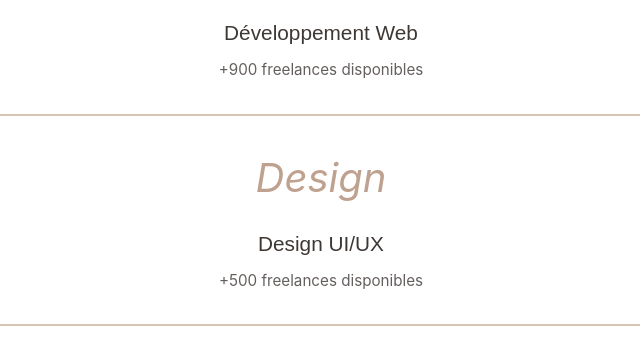
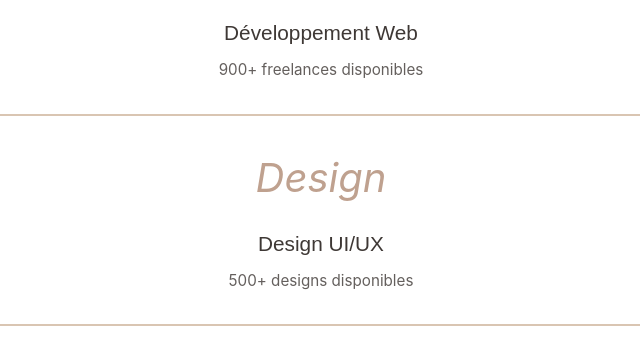
Before and after one commit to TDMDS06/Dolores-Mav-AfriTalent, a plain HTML site: page index.html in a window 1280 px wide. Shown: the part 2063-2405 px from the top of the page, 319-959 px from the left. Drawn offline with nearby package versions, Linux system fonts and the light colour scheme.

Commit message:
JS : compteurs animés au scroll et animations fade-in des sections

```diff
--- a/css/style.css
+++ b/css/style.css
@@ -710,3 +710,17 @@ body.dark-mode .card-valeur {
 body.dark-mode .card-valeur .text-muted {
     color: #b0b0b0 !important;
 }
+/* --- ANIMATIONS AU SCROLL (COMMIT 7) --- */
+
+/* État initial : invisible et légèrement décalé vers le bas */
+.fade-in-section {
+    opacity: 0;
+    transform: translateY(30px);
+    transition: opacity 0.8s ease-out, transform 0.8s ease-out;
+}
+
+/* État animé : visible et à sa place d'origine */
+.fade-in-section.is-visible {
+    opacity: 1;
+    transform: translateY(0);
+}
--- a/index.html
+++ b/index.html
@@ -108,19 +108,19 @@
            </div>
        </section>
 
-       <section>
+       <section class="fade-in-section">
          <div class="container">
              <h2>Catégories de services</h2>
              <div class="categories-raw-container">
                  <div class="category-card">
                       <i class="icon-placeholder">Code</i>
                       <h3>Développement Web</h3>
-                      <p>+900 freelances disponibles</p>
+                      <p><span class="counter" data-target="900">0</span>+ freelances disponibles</p>
                  </div>
                  <div class="category-card">
                      <i class="icon-placeholder">Design</i>
                      <h3>Design UI/UX</h3>
-                     <p>+500 freelances disponibles</p>
+                     <p><span class="counter" data-target="500">0</span>+ designs disponibles</p>
                 </div>
                 <div class="category-card">
                  <i class="icon-placeholder">Marketing</i>
--- a/js/mains.js
+++ b/js/mains.js
@@ -58,3 +58,59 @@ if (backToTopBtn) {
         });
     });
 }
+document.addEventListener("DOMContentLoaded", () => {
+
+    // ==========================================
+    // 1. ANIMATION DES SECTIONS (FADE-IN)
+    // ==========================================
+    const sections = document.querySelectorAll('.fade-in-section');
+
+    const sectionObserver = new IntersectionObserver((entries, observer) => {
+        entries.forEach(entry => {
+            if (entry.isIntersecting) {
+                entry.target.classList.add('is-visible');
+                observer.unobserve(entry.target); // On arrête d'observer une fois visible
+            }
+        });
+    }, {
+        threshold: 0.1 // Déclenche l'animation dès que 10% de la section est visible
+    });
+
+    sections.forEach(section => {
+        sectionObserver.observe(section);
+    });
+
+    // ==========================================
+    // 2. ANIMATION DES COMPTEURS DE STATISTIQUES
+    // ==========================================
+    const counters = document.querySelectorAll('.counter'); // Ajoute la classe 'counter' à tes nombres (ex: 900, 500)
+
+    const animateCounter = (counter) => {
+        const target = +counter.getAttribute('data-target'); // On récupère la valeur cible (ex: 900)
+        const count = +counter.innerText;
+        const speed = 100; // Plus le chiffre est grand, plus c'est rapide
+
+        const increment = target / speed;
+
+        if (count < target) {
+            counter.innerText = Math.ceil(count + increment);
+            setTimeout(() => animateCounter(counter), 15);
+        } else {
+            counter.innerText = target;
+        }
+    };
+
+    const counterObserver = new IntersectionObserver((entries, observer) => {
+        entries.forEach(entry => {
+            if (entry.isIntersecting) {
+                const counter = entry.target;
+                animateCounter(counter);
+                observer.unobserve(counter); // On anime une seule fois
+            }
+        });
+    }, { threshold: 0.5 });
+
+    counters.forEach(counter => {
+        counterObserver.observe(counter);
+    });
+});
```
Also changed, not shown: about.html (+1 -1 lines).
